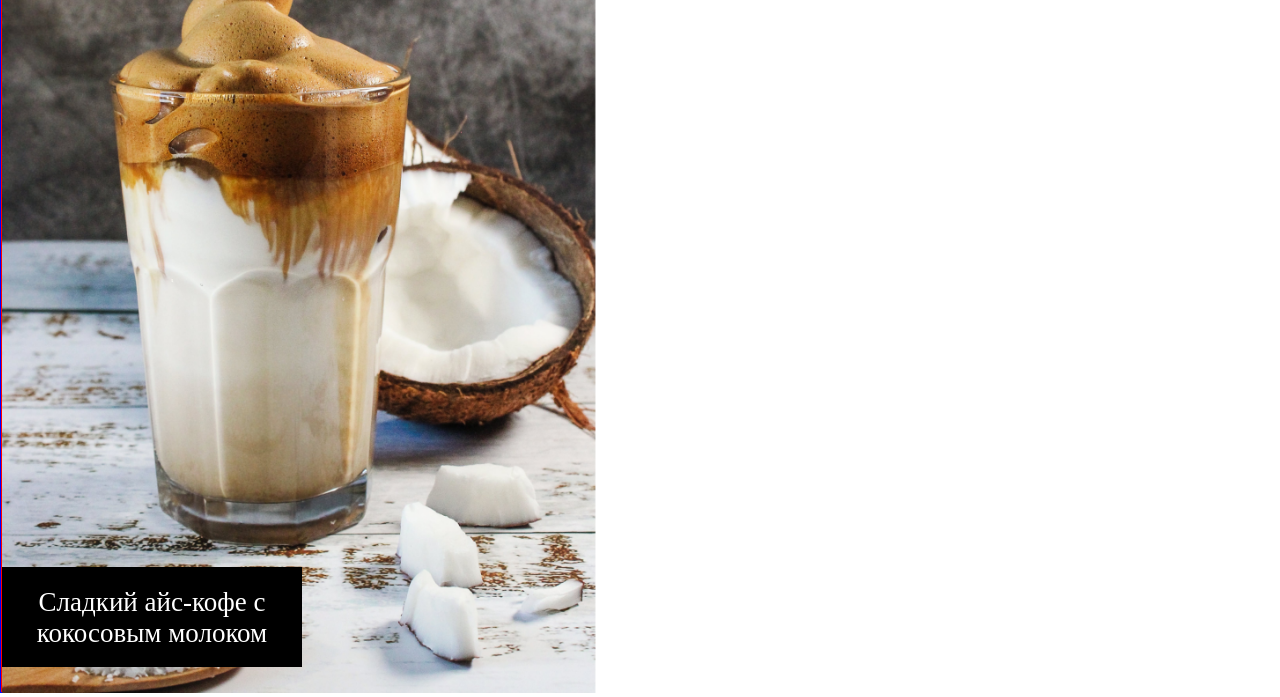
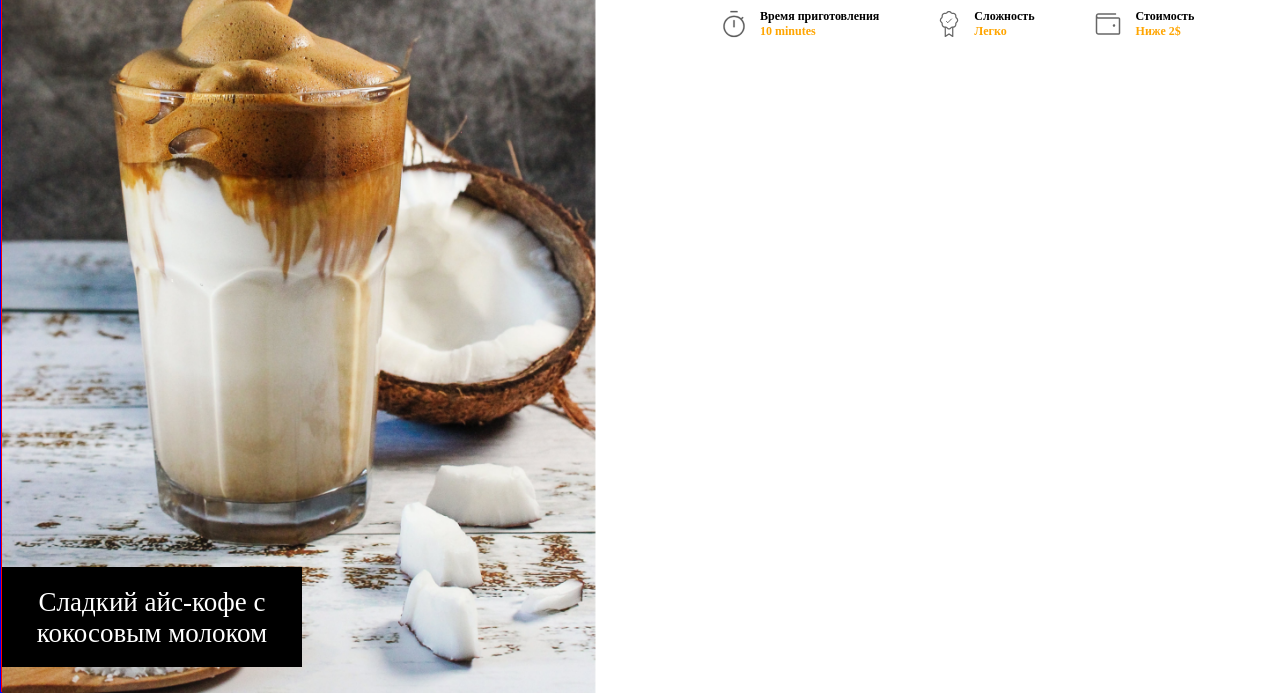
Before and after one commit to rifatshaykhov/JavaScript_rep, a plain HTML site: page index.html in a window 1280 px wide. Shown: the part 209-906 px from the top of the page. Drawn offline with Linux system fonts and the light colour scheme.

Commit message:
Выравнивание блоков

```diff
--- a/index.css
+++ b/index.css
@@ -49,6 +49,30 @@ body {
     flex-wrap: wrap;
 }
 
-h1 {
+.zg {
     font-size: 13px;
 }
+
+.ice-coffee2 {
+    display: flex;
+    position: relative;
+    font-size: 12px;
+    bottom: -30px;
+    right: -150px;
+    font-family:'Times New Roman', Times, serif;
+}
+
+.vector {
+    display: flex;
+    flex-direction: row;
+    padding-right: 60px;
+ }
+
+.icons {
+    display: flex;
+    padding-right: 15px;
+ }
+
+.highlight-text {
+    color: orange;
+}
--- a/index.html
+++ b/index.html
@@ -7,7 +7,7 @@
 </head>
 <body>
   <div class="container">
-    <img src="images/image.png" id="cont-img" height="900px"/>
+    <img src="images/image.png" height="900px"/>
     <div class="ice-coffee">Сладкий айс-кофе с кокосовым молоком</div>
     <div class="ice-coffee1">
      <h1 class="zg">
@@ -19,7 +19,20 @@
       (186)
      </h1>
       <p>Сладкий айс-кофе с кокосовым молоком</p>
-    </p>
+    <div class="ice-coffee2">
+      <div class="vector">
+        <img src="images/Vector.svg" class="icons">
+        <p>Время приготовления<br><span class="highlight-text">10 minutes</span></p>
+      </div>
+      <div class="vector">
+        <img src="images/Group.svg" class="icons">
+        <p>Сложность<br><span class="highlight-text">Легко</span></p>
+      </div>
+      <div class="vector">
+        <img src="images/Cosh.svg" class="icons">
+        <p>Стоимость<br><span class="highlight-text">Ниже 2$</span></p>
+      </div>
+    </div>
     </div>
   </div>
 </body>
```
Also changed, not shown: images/Cosh.svg (added), images/Group.svg (added), images/Vector.svg (added).
